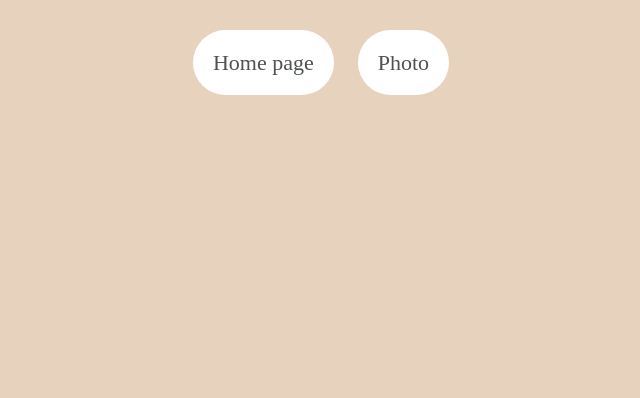
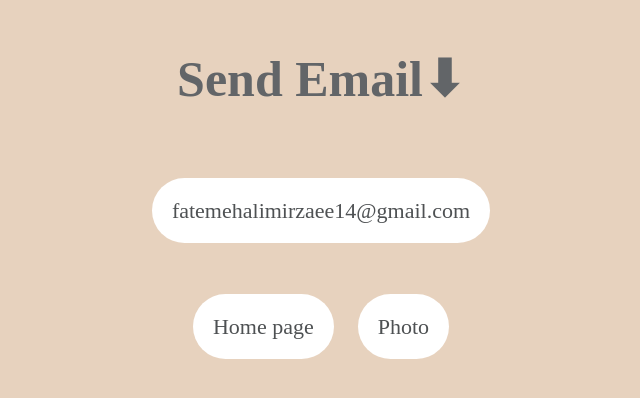
Before and after one commit to FTTM-M/Croissant, a plain HTML site: page contact.html in a window 1280 px wide. Shown: the whole page, without its empty margins (319-959 px from the left). Drawn offline with Linux system fonts and the light colour scheme.

Commit message:
add email

```diff
--- a/contact.html
+++ b/contact.html
@@ -8,7 +8,13 @@
     <link rel="stylesheet" href="/src/style.css" />
   </head>
   <body>
-    <div class="links">
+    <h1>Send Email⬇</h1>
+    <div class="link">
+      <a href="mailto:fatemehalimirzaee14@gmail.com"
+        >fatemehalimirzaee14@gmail.com</a
+      >
+    </div>
+    <div class="link">
       <a href="/index.html">Home page</a>
       <a href="/photo.html">Photo</a>
     </div>
```
